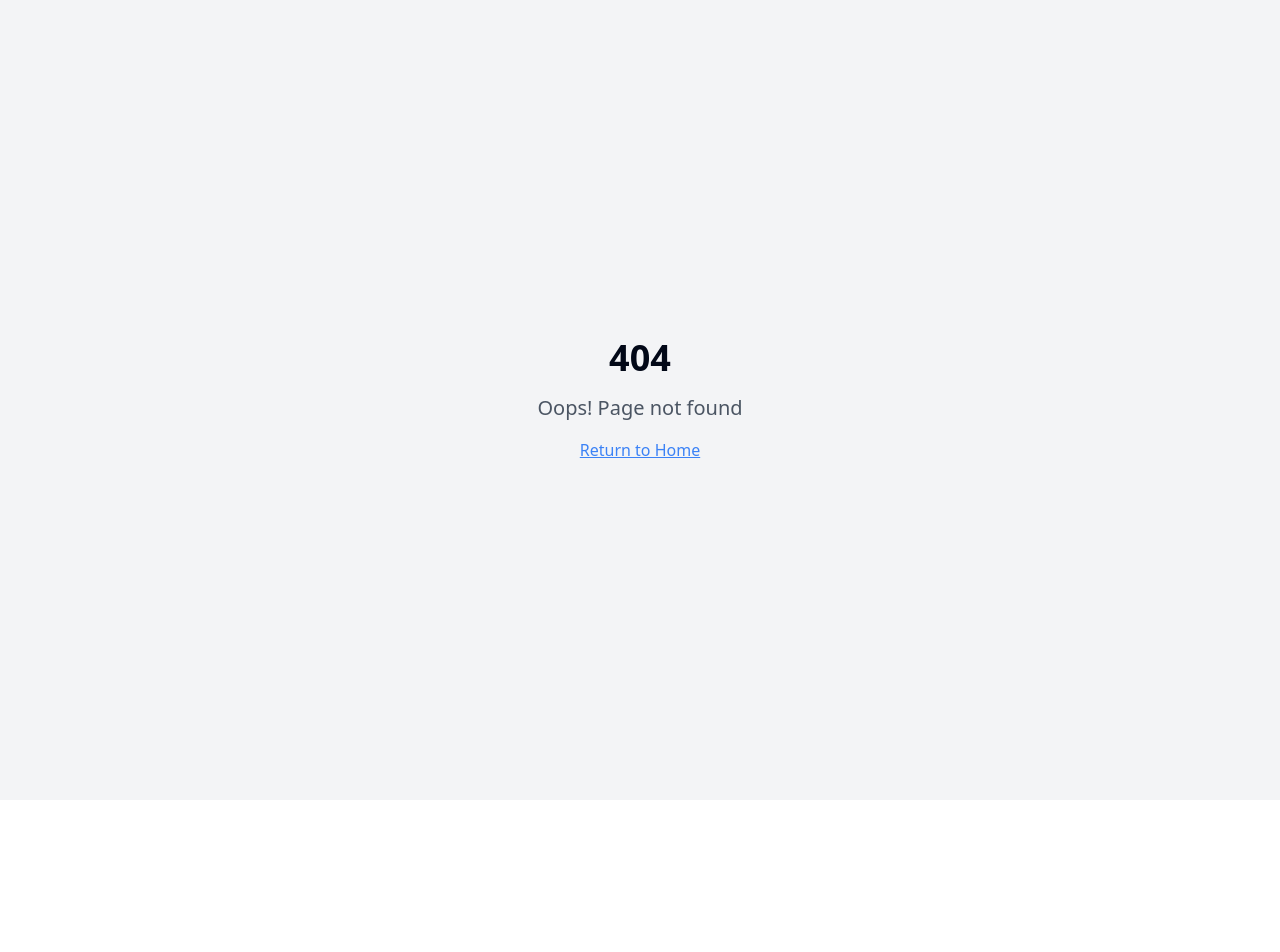
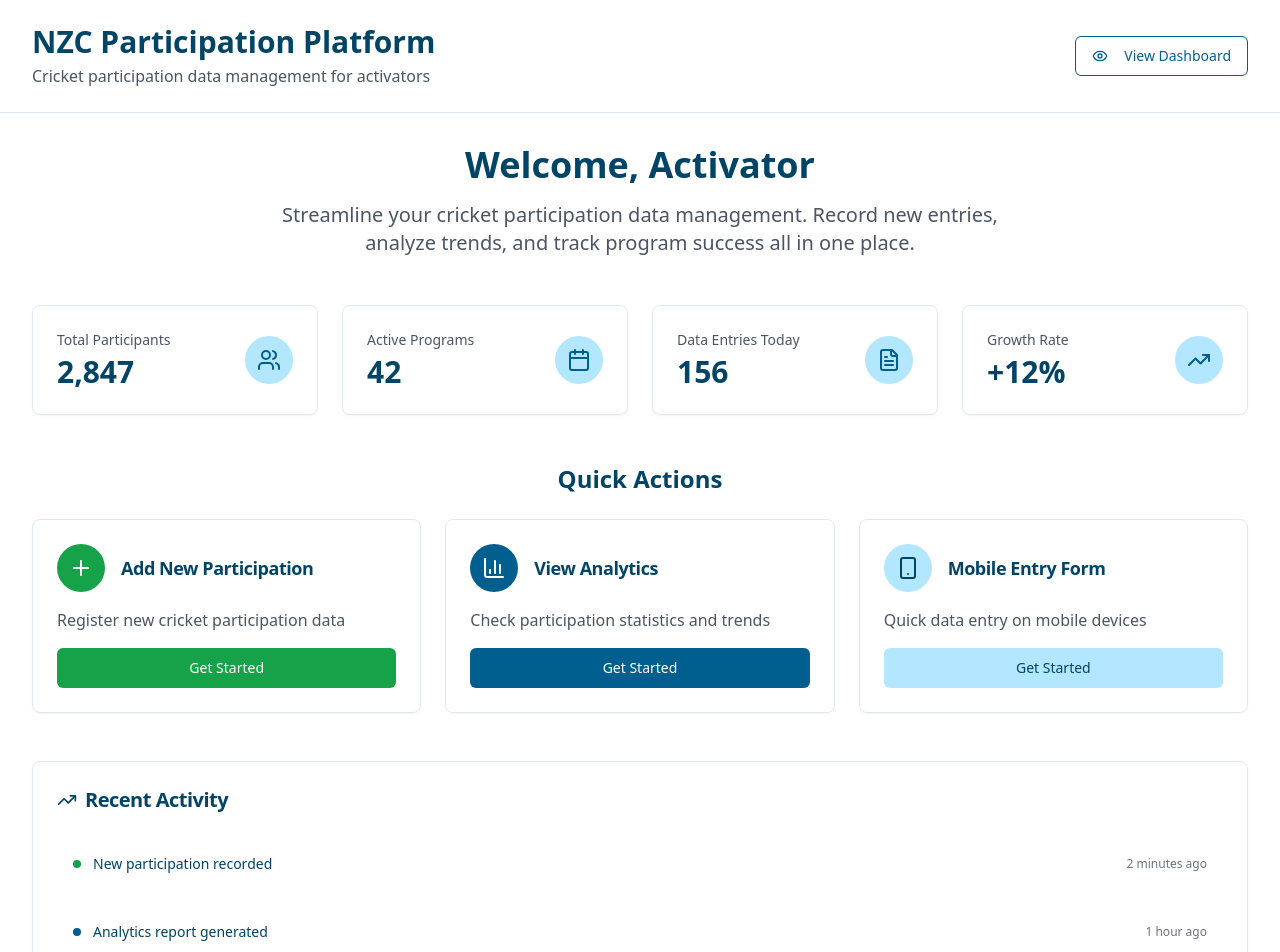
Before and after one commit to anshbahl/new-zealand-cricket, a React (Vite) app: page /landing in a window 1280 px wide. Before the commit this address had no page. Shown: the top 952 px of the page. Before the commit the page ends 800 px from the top, so only its background shows below. Built offline with nearby package versions, Linux system fonts and the light colour scheme.

Commit message:
Add landing page and quick actions
Refactor the application to include a landing page that also serves as a quick action page, enhancing usability for activators.

```diff
--- a/src/App.tsx
+++ b/src/App.tsx
@@ -5,6 +5,7 @@ import { TooltipProvider } from "@/components/ui/tooltip";
 import { QueryClient, QueryClientProvider } from "@tanstack/react-query";
 import { BrowserRouter, Routes, Route } from "react-router-dom";
 import Index from "./pages/Index";
+import LandingPage from "./pages/LandingPage";
 import AnalyticsDashboard from "./pages/AnalyticsDashboard";
 import MobileForm from "./pages/MobileForm";
 import NotFound from "./pages/NotFound";
@@ -19,6 +20,7 @@ const App = () => (
       <BrowserRouter>
         <Routes>
           <Route path="/" element={<Index />} />
+          <Route path="/landing" element={<LandingPage />} />
           <Route path="/analytics" element={<AnalyticsDashboard />} />
           <Route path="/mobile-form" element={<MobileForm />} />
           <Route path="*" element={<NotFound />} />
--- a/src/pages/Index.tsx
+++ b/src/pages/Index.tsx
@@ -1,27 +1,8 @@
 
-import { useNavigate } from "react-router-dom";
-import { Card, CardContent, CardHeader, CardTitle } from "@/components/ui/card";
-import { Button } from "@/components/ui/button";
-import { BarChart3, Smartphone, TrendingUp } from "lucide-react";
-import { useEffect } from "react";
+import LandingPage from "./LandingPage";
 
 const Index = () => {
-  const navigate = useNavigate();
-
-  useEffect(() => {
-    // Redirect to analytics dashboard immediately
-    navigate("/analytics");
-  }, [navigate]);
-
-  return (
-    <div className="min-h-screen bg-gradient-to-br from-blue-900 to-green-800 flex items-center justify-center">
-      <div className="text-center">
-        <div className="animate-spin rounded-full h-32 w-32 border-b-2 border-white mx-auto mb-4"></div>
-        <h1 className="text-2xl font-bold text-white mb-2">Loading Cricket Analytics...</h1>
-        <p className="text-blue-100">Redirecting to dashboard</p>
-      </div>
-    </div>
-  );
+  return <LandingPage />;
 };
 
 export default Index;
--- /dev/null
+++ b/src/pages/LandingPage.tsx
@@ -0,0 +1,168 @@
+
+import { useNavigate } from "react-router-dom";
+import { Card, CardContent, CardHeader, CardTitle } from "@/components/ui/card";
+import { Button } from "@/components/ui/button";
+import { BarChart3, Smartphone, TrendingUp, Users, Calendar, FileText, Plus, Eye } from "lucide-react";
+
+const LandingPage = () => {
+  const navigate = useNavigate();
+
+  const quickActions = [
+    {
+      title: "Add New Participation",
+      description: "Register new cricket participation data",
+      icon: Plus,
+      action: () => navigate("/mobile-form"),
+      color: "bg-nzc-green hover:bg-nzc-green/90",
+      textColor: "text-white"
+    },
+    {
+      title: "View Analytics",
+      description: "Check participation statistics and trends",
+      icon: BarChart3,
+      action: () => navigate("/analytics"),
+      color: "bg-nzc-blue hover:bg-nzc-blue/90",
+      textColor: "text-white"
+    },
+    {
+      title: "Mobile Entry Form",
+      description: "Quick data entry on mobile devices",
+      icon: Smartphone,
+      action: () => navigate("/mobile-form"),
+      color: "bg-nzc-light-blue hover:bg-nzc-light-blue/90",
+      textColor: "text-nzc-dark-blue"
+    }
+  ];
+
+  const statsOverview = [
+    { label: "Total Participants", value: "2,847", icon: Users },
+    { label: "Active Programs", value: "42", icon: Calendar },
+    { label: "Data Entries Today", value: "156", icon: FileText },
+    { label: "Growth Rate", value: "+12%", icon: TrendingUp }
+  ];
+
+  return (
+    <div className="min-h-screen bg-gradient-to-br from-nzc-light-blue via-white to-nzc-light-green">
+      {/* Header Section */}
+      <div className="bg-white/80 backdrop-blur-sm border-b border-nzc-blue/20">
+        <div className="max-w-7xl mx-auto px-4 sm:px-6 lg:px-8 py-6">
+          <div className="flex items-center justify-between">
+            <div>
+              <h1 className="text-3xl font-bold text-nzc-dark-blue">NZC Participation Platform</h1>
+              <p className="text-gray-600 mt-1">Cricket participation data management for activators</p>
+            </div>
+            <div className="flex items-center gap-3">
+              <Button
+                onClick={() => navigate("/analytics")}
+                variant="outline"
+                className="border-nzc-blue text-nzc-blue hover:bg-nzc-blue hover:text-white"
+              >
+                <Eye className="w-4 h-4 mr-2" />
+                View Dashboard
+              </Button>
+            </div>
+          </div>
+        </div>
+      </div>
+
+      <div className="max-w-7xl mx-auto px-4 sm:px-6 lg:px-8 py-8">
+        {/* Welcome Section */}
+        <div className="text-center mb-12">
+          <h2 className="text-4xl font-bold text-nzc-dark-blue mb-4">
+            Welcome, Activator
+          </h2>
+          <p className="text-xl text-gray-600 max-w-3xl mx-auto">
+            Streamline your cricket participation data management. Record new entries,
+            analyze trends, and track program success all in one place.
+          </p>
+        </div>
+
+        {/* Quick Stats Overview */}
+        <div className="grid grid-cols-1 md:grid-cols-2 lg:grid-cols-4 gap-6 mb-12">
+          {statsOverview.map((stat, index) => (
+            <Card key={index} className="bg-white/90 backdrop-blur-sm border-nzc-blue/20 hover:shadow-lg transition-all duration-300">
+              <CardContent className="p-6">
+                <div className="flex items-center justify-between">
+                  <div>
+                    <p className="text-sm font-medium text-gray-600">{stat.label}</p>
+                    <p className="text-3xl font-bold text-nzc-dark-blue mt-1">{stat.value}</p>
+                  </div>
+                  <div className="p-3 bg-nzc-light-blue rounded-full">
+                    <stat.icon className="w-6 h-6 text-nzc-blue" />
+                  </div>
+                </div>
+              </CardContent>
+            </Card>
+          ))}
+        </div>
+
+        {/* Quick Actions */}
+        <div className="mb-12">
+          <h3 className="text-2xl font-bold text-nzc-dark-blue mb-6 text-center">Quick Actions</h3>
+          <div className="grid grid-cols-1 md:grid-cols-3 gap-6">
+            {quickActions.map((action, index) => (
+              <Card key={index} className="bg-white/90 backdrop-blur-sm border-nzc-blue/20 hover:shadow-xl transition-all duration-300 group cursor-pointer overflow-hidden">
+                <CardHeader className="pb-4">
+                  <div className="flex items-center gap-4">
+                    <div className={`p-3 rounded-full ${action.color} transition-transform group-hover:scale-110`}>
+                      <action.icon className={`w-6 h-6 ${action.textColor}`} />
+                    </div>
+                    <CardTitle className="text-lg font-semibold text-nzc-dark-blue">
+                      {action.title}
+                    </CardTitle>
+                  </div>
+                </CardHeader>
+                <CardContent className="pt-0">
+                  <p className="text-gray-600 mb-4">{action.description}</p>
+                  <Button
+                    onClick={action.action}
+                    className={`w-full ${action.color} ${action.textColor} transition-all duration-300`}
+                  >
+                    Get Started
+                  </Button>
+                </CardContent>
+              </Card>
+            ))}
+          </div>
+        </div>
+
+        {/* Recent Activity Preview */}
+        <Card className="bg-white/90 backdrop-blur-sm border-nzc-blue/20">
+          <CardHeader>
+            <CardTitle className="text-xl font-semibold text-nzc-dark-blue flex items-center gap-2">
+              <TrendingUp className="w-5 h-5" />
+              Recent Activity
+            </CardTitle>
+          </CardHeader>
+          <CardContent>
+            <div className="space-y-4">
+              <div className="flex items-center justify-between p-4 bg-nzc-light-blue/30 rounded-lg">
+                <div className="flex items-center gap-3">
+                  <div className="w-2 h-2 bg-nzc-green rounded-full"></div>
+                  <span className="text-sm font-medium text-nzc-dark-blue">New participation recorded</span>
+                </div>
+                <span className="text-xs text-gray-500">2 minutes ago</span>
+              </div>
+              <div className="flex items-center justify-between p-4 bg-nzc-light-green/30 rounded-lg">
+                <div className="flex items-center gap-3">
+                  <div className="w-2 h-2 bg-nzc-blue rounded-full"></div>
+                  <span className="text-sm font-medium text-nzc-dark-blue">Analytics report generated</span>
+                </div>
+                <span className="text-xs text-gray-500">1 hour ago</span>
+              </div>
+              <div className="flex items-center justify-between p-4 bg-nzc-light-blue/30 rounded-lg">
+                <div className="flex items-center gap-3">
+                  <div className="w-2 h-2 bg-nzc-green rounded-full"></div>
+                  <span className="text-sm font-medium text-nzc-dark-blue">Data export completed</span>
+                </div>
+                <span className="text-xs text-gray-500">3 hours ago</span>
+              </div>
+            </div>
+          </CardContent>
+        </Card>
+      </div>
+    </div>
+  );
+};
+
+export default LandingPage;
```
